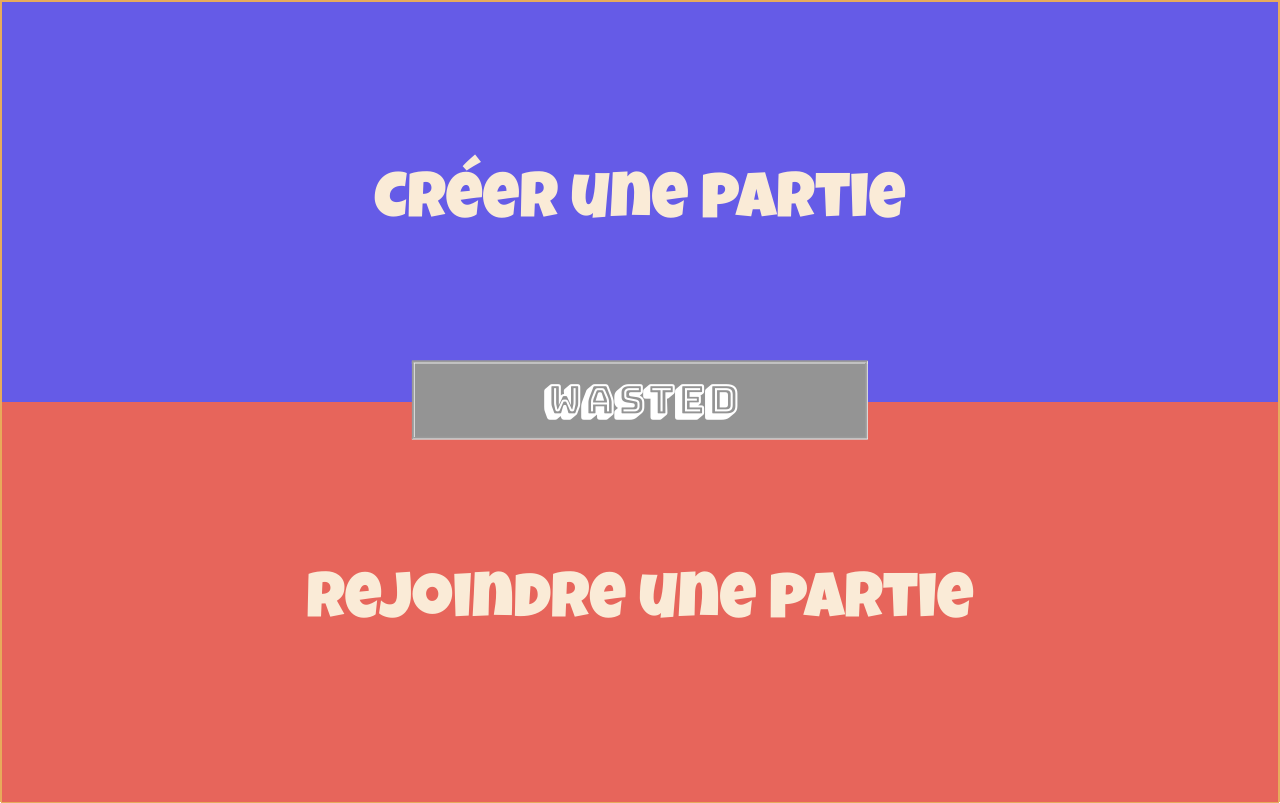
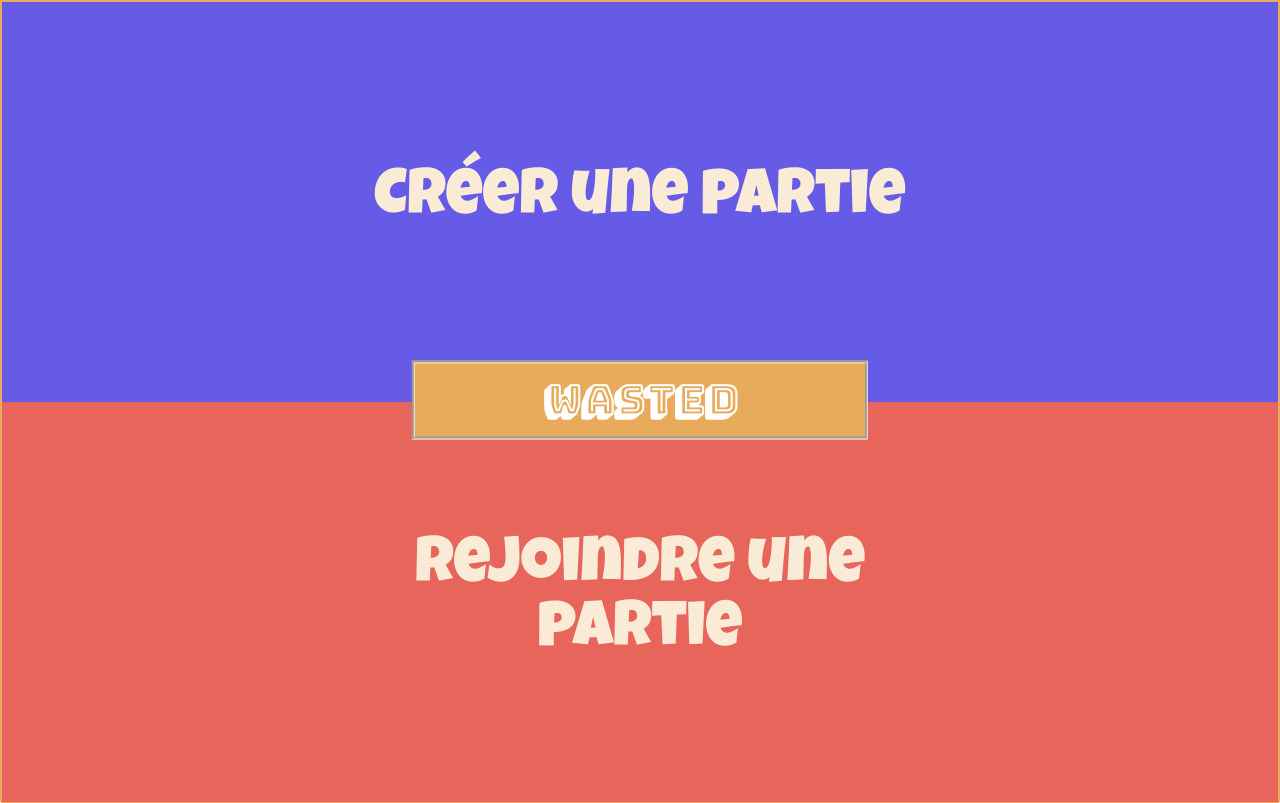
Before and after one commit to H4KRO/Wasted, a PHP site: page / in a window 1280 px wide. Run offline with PHP 8.4, Linux system fonts and the light colour scheme.

Commit message:
Update style.css

```diff
--- a/template/style/style.css
+++ b/template/style/style.css
@@ -39,7 +39,6 @@
   overflow: hidden;
   height: auto;
   min-height: 50%;
-  text-align: center;
   display: block;
 }
 
@@ -48,10 +47,22 @@
   font-family: 'Luckiest Guy', cursive;
   font-size: 400%;
   color: antiquewhite;
-  margin-top: 150px;
   height: auto;
   transition: all 0.7s;
+  position: absolute;
+  transform: translate(-50%, -50%);
+  left: 50%;
+  text-align: center;
 }
+
+#C_P .p_section {
+  top: 25%;
+}
+
+#J_P .p_section {
+  top: 75%;
+}
+
 .p_section:active
 {
   transform: scale(0.9);
@@ -93,16 +104,3 @@
 {
   background-color: rgb(212, 65, 54);
 }
-
-@media screen and (min-width: 701px)
-{
-  #wasted
-  {
-    background-color: rgb(148, 148, 148);
-
-  }
-  .p_section
-  {
-    margin-top: 170px;
-  }
-}
```
